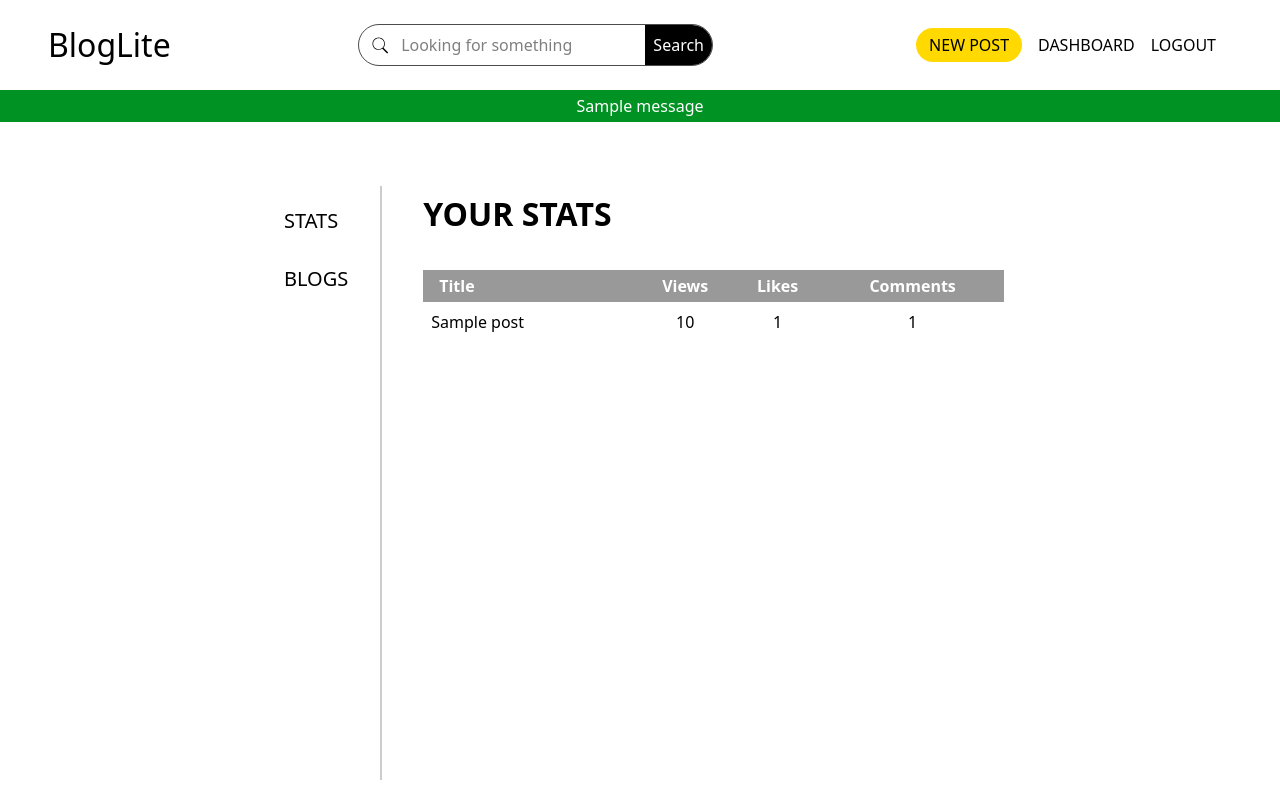
After one commit to mgmehra2005/BlogLite, a Flask app: page /dashboard/stats in a window 1280 px wide. The commit adds this page. Run offline with Flask 3, Linux system fonts and the light colour scheme; the visitor is signed in with stand-in values (Sample User, id 1); tables that the repository leaves empty hold one stand-in row (values such as "Sample post"); one stand-in notice (Sample message) is shown.

Commit message:
* Dashboard created to check stats of blogs and delete blogs. * search bar is now working

```diff
--- a/app/routes/auth.py
+++ b/app/routes/auth.py
@@ -1,4 +1,4 @@
-from flask import Blueprint, render_template, redirect, url_for, flash, session
+from flask import Blueprint, render_template, redirect, url_for, flash, session, request
 from app.forms import RegistrationForm, LoginForm
 from app.models import User
 from app import db
@@ -23,7 +23,7 @@ def login():
             # print(str(user.password) == hashlib.md5(password.encode('utf-8')).hexdigest(), "-", hashlib.md5(password.encode('utf-8')).hexdigest() ,"-", user.password)
             if str(user.password) == hashlib.md5(password.encode('utf-8')).hexdigest():
                 session['user'] = username
-                return redirect(url_for('routes.home', user=username))
+                return redirect(url_for('routes.home'))
             else:
                 flash('Invalid password. Please try again.', 'danger')
         else:
--- a/app/routes/dashboard.py
+++ b/app/routes/dashboard.py
@@ -1,11 +1,33 @@
 from flask import Blueprint, render_template, redirect, session, url_for, flash, request
+from app.models import Post, Comments, User
 
 dashboard_bp = Blueprint('dashboard', __name__)
 
-@dashboard_bp.route('/dashboard?<string:user>', methods=['GET'])
-def home(user):
-    if 'user' in session:
-        return f"<h1>Welcome {user}, to the dashboard</h1>"
-    else:
-        flash('You must be loggedin before accessing this url')
+@dashboard_bp.route('/dashboard', methods=['GET'])
+def home():
+    if 'user' not in session:
         return redirect(url_for('auth.login'))
+
+    return redirect(url_for('dashboard.user_stats'))
+
+@dashboard_bp.route('/dashboard/stats')
+def user_stats():
+    def append_comment_count(posts):
+        new_array = []
+        for p in posts:
+            n = [p, len(Comments.query.filter_by(post_id=p.id).all())]
+            new_array.append(n)
+        return new_array
+
+    if 'user' not in session:
+        flash('Login is required', 'info')
+        return redirect(url_for('auth.login'))
+
+    post = Post.query.filter_by(author_id = User.query.filter_by(username = session['user']).first().id).all()
+    return render_template('stats.html', posts=append_comment_count(post), total_comments=0)
+
+
+@dashboard_bp.route('/dashboard/blogs')
+def user_blogs():
+    post = Post.query.filter_by(author_id = User.query.filter_by(username = session['user']).first().id).all()
+    return render_template('user-blogs.html', posts=post)
--- a/app/templates/base.html
+++ b/app/templates/base.html
@@ -42,11 +42,11 @@
     <header class="w-full flex-col flex justify-between items-center">
         <div class="w-full flex justify-between items-center gap-4 shadow-[0_-2px_6px] w-full h-full shadow-black/40 py-3 px-12">
             <h3 class="w-max font-medium text-[32px] cursor-pointer" onclick="window.location.href='{{url_for("routes.home")}}';">BlogLite</h3>
-            <form method="get" action="" class="flex pl-3 items-center w-[30%] border rounded-3xl border-black/70">
+            <form method="get" action="{{url_for('routes.search')}}" class="flex pl-3 items-center w-[30%] border rounded-3xl border-black/70">
                 <svg xmlns="http://www.w3.org/2000/svg" x="0px" y="0px" width="25" height="25" viewBox="0 0 50 50">
                     <path d="M 21 3 C 11.621094 3 4 10.621094 4 20 C 4 29.378906 11.621094 37 21 37 C 24.710938 37 28.140625 35.804688 30.9375 33.78125 L 44.09375 46.90625 L 46.90625 44.09375 L 33.90625 31.0625 C 36.460938 28.085938 38 24.222656 38 20 C 38 10.621094 30.378906 3 21 3 Z M 21 5 C 29.296875 5 36 11.703125 36 20 C 36 28.296875 29.296875 35 21 35 C 12.703125 35 6 28.296875 6 20 C 6 11.703125 12.703125 5 21 5 Z"></path>
                 </svg>
-                <input type="text" name="searchbar" class="px-3 py-2 w-full focus:outline-0" placeholder="Looking for something" id="">
+                <input type="text" name="query" class="px-3 py-2 w-full focus:outline-0" placeholder="Looking for something" id="">
                 <button type="submit" class="bg-black rounded-[0_24px_24px_0] text-white px-2 py-2 h-full text-right">Search</button>
             </form>
             <nav class="flex gap-4 p-4 w-max justify-between uppercase font-normal">
@@ -54,6 +54,7 @@
                 <div class="flex gap-4 items-center">
                     {% if 'user' in session %}
                         <a href="{{ url_for('blog.new_post') }}" class="px-3 py-1 rounded-3xl bg-[#ffd900] hover:bg-transparent hover:text-black hover:border-black border border-transparent duration-100 transition-color ">New Post</a>
+                        <a href="{{ url_for('dashboard.home') }}" class="hover:text-[#ffd900] duration-100 transition-color">Dashboard</a>
                         <a href="{{ url_for('auth.logout') }}" class="hover:text-[#ffd900] duration-100 transition-color">Logout</a>
                     {% else %}
                         <a href="{{ url_for('auth.login') }}" class="px-3 py-1 border rounded-3xl hover:text-[#ffd900] duration-100 transition-color">Login</a>
--- a/app/templates/dashboard.html
+++ b/app/templates/dashboard.html
@@ -0,0 +1,20 @@
+{% extends 'base.html' %}
+
+{% block content %}
+    <div class="flex gap-9 justify-between w-full h-full pt-12">
+        <section class="w-[15%] h-full border-r-2 border-black/20">
+            <aside class="pt-3 pr-3">
+                <nav class="flex flex-col gap-3 uppercase">
+                    <a href="{{ url_for('dashboard.user_stats') }}" class="text-[20px] hover:bg-black/10 hover:rounded-2xl py-2 px-3 duration-500">Stats</a>
+                    <a href="{{ url_for('dashboard.user_blogs') }}" class="text-[20px] hover:bg-black/10 hover:rounded-2xl py-2 px-3 duration-500">Blogs</a>
+                </nav>
+            </aside>
+        </section>
+
+        <section class="flex flex-col w-[80%] self-center p-1 h-full pb-5 relative">
+            {% block dashboard_content %}
+
+            {% endblock %}
+        </section>
+    </div>
+{% endblock %}
--- a/app/templates/home.html
+++ b/app/templates/home.html
@@ -16,8 +16,8 @@
                         <div class="flex justify-between mt-2">
                             <p class="flex gap-2"><img src="{{ url_for('static', filename='images/user.png') }}" width="18" height="15" alt="User Icon"> {{ post.author.username}}</p>
                             <div class="flex gap-3">
-                                <p>Views: {{ post.views}}</p>
-                                <p>Likes: {{ post.likes}}</p>
+                                <p>👁 {{ post.views}}</p>
+                                <p>👍 {{ post.likes}}</p>
                             </div>
                         </div>
                     </div>
--- a/app/templates/login.html
+++ b/app/templates/login.html
@@ -113,7 +113,7 @@
         {% with message=get_flashed_messages(with_categories=true)  %}
             {% if message %}
                 {% for category, msg in message %}
-                    <div class="alert alert-{{ category }}" role="alert">
+                    <div class="alert alert-{{ category }} self-center w-full text-center" role="alert">
                         {{ msg }}
                     </div>
                 {% endfor %}
--- a/app/templates/post.html
+++ b/app/templates/post.html
@@ -17,8 +17,8 @@
             </p>
         </div>
         <div class="flex justify-between py-4">
-            <span class="">Likes: {{post.likes}}</span>
-            <span class="">Views: {{post.views}}</span>
+            <a href="{{url_for('blog.update_post_param', type='like', pid=post.id)}}" class="cursor-pointer">👍 {{post.likes}}</a>
+            <span class="">👁 {{post.views}}</span>
         </div>
         <!-- Comment Section -->
          <div class="flex flex-col w-full">
--- a/app/templates/register.html
+++ b/app/templates/register.html
@@ -126,7 +126,7 @@
         {% with message=get_flashed_messages(with_categories=true)  %}
             {% if message %}
                 {% for category, msg in message %}
-                    <div class="alert alert-{{ category }}" role="alert">
+                    <div class="alert alert-{{ category }} self-center w-full text-center" role="alert">
                         {{ msg }}
                     </div>
                 {% endfor %}
--- /dev/null
+++ b/app/templates/stats.html
@@ -0,0 +1,32 @@
+{% extends 'dashboard.html' %}
+
+{% block title %} Stats Panel {% endblock %}
+
+{% block dashboard_content %}
+
+    <h1 class="text-[32px] font-bold pb-8 uppercase">Your Stats</h1>
+    <table class="">
+        <thead class="">
+            <tr class="bg-black/40 text-white rounded-2xl text-left">
+                <th class="py-1 pl-4">Title</th>
+                <th class="py-1 text-center">Views</th>
+                <th class="py-1 text-center">Likes</th>
+                <th class="py-1 text-center">Comments</th>
+            </tr>
+        </thead>
+        <tbody class="divide-y-1">
+            {% if posts %}
+                {% for post, total_comments in posts %}
+                    <tr class="hover:bg-black/10 duration-500">
+                        <td class="py-2 pl-2"><a href="{{ url_for('blog.fetch_post', post_id=post.id) }}">{{post.title}}</a></td>
+                        <td class="text-center py-2">{{post.views}}</td>
+                        <td class="text-center py-2">{{post.likes}}</td>
+                        <td class="text-center py-2">{{total_comments}}</td>
+                    </tr>
+                {% endfor %}
+            {% endif %}
+
+        </tbody>
+    </table>
+
+{% endblock %}
```
Also changed, not shown: app/routes/__init__.py (+9 -1 lines), app/routes/blog.py (+23 -0 lines), app/templates/search.html (added, +29 -0 lines), app/templates/user-blogs.html (added, +35 -0 lines).
